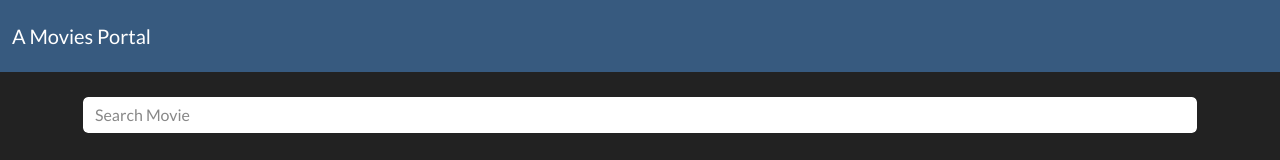
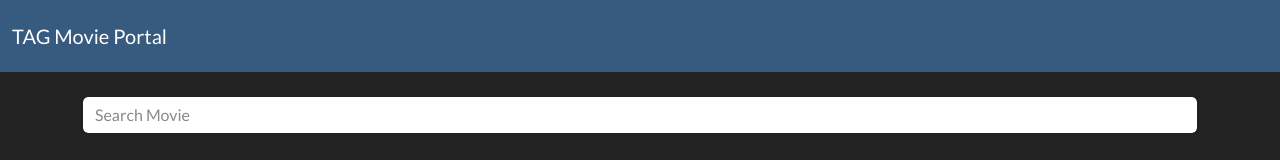
Before and after one commit to bamolala/tag-movie-portal, a React (Create React App) app: page / in a window 1280 px wide. Shown: the top 160 px of the page. Built offline with nearby package versions, Linux system fonts and the light colour scheme.

Commit message:
Update Header.js

```diff
--- a/src/components/Header.js
+++ b/src/components/Header.js
@@ -1,16 +1,14 @@
-import { useState } from "react";
-
 function Header() {
     return (
         <nav class="navbar navbar-expand-lg bg-primary" data-bs-theme="dark">
             <div class="container-fluid">
-                <a class="navbar-brand" href="#">A Movies Portal</a>
+                <a class="navbar-brand" href="#">TAG Movie Portal</a>
                 <button class="navbar-toggler" type="button" data-bs-toggle="collapse" data-bs-target="#navbarColor01" aria-controls="navbarColor01" aria-expanded="false" aria-label="Toggle navigation">
                     <span class="navbar-toggler-icon"></span>
                 </button>
-             </div>
-         </nav>
+            </div>
+        </nav>
     );
-  }
+}
 
-  export default Header;
+export default Header;
```
